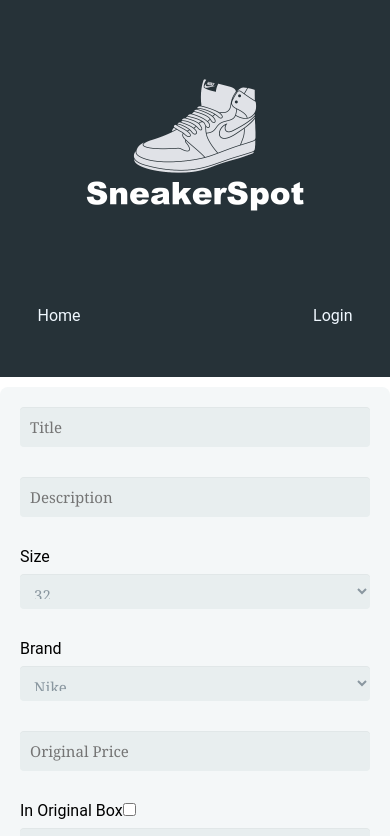
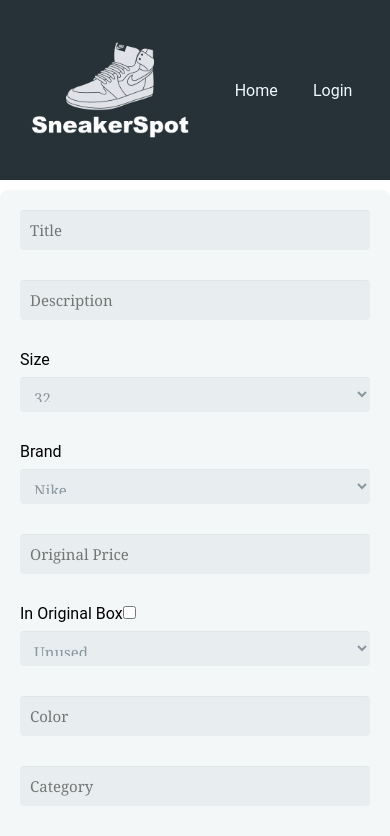
Before and after one commit to MaximilianLS98/sneakerstrade, a React (Create React App) app in the folder client/: page /create in a window 390 px wide. Shown: the top 836 px of the page. Built offline with nearby package versions, Linux system fonts and the light colour scheme.

Commit message:
done some styling, broke mobile view

```diff
--- a/client/src/App.css
+++ b/client/src/App.css
@@ -1,5 +1,5 @@
 body {
-  height: 100vh;
+  /* height: 100vh; */
   margin: 0;
 }
 
@@ -7,12 +7,13 @@
   font-family: 'Roboto', sans-serif;
 }
 
+
 .App {
   /* text-align: center; */
 }
 
-.logo {
-  max-width: 250px;
+.root {
+  height: 100vh;
 }
 
 .centered-text {
@@ -21,8 +22,9 @@
 
 .brand-heading {
   color: #263238;
-  text-decoration: underline;
-  font-size: 3em;
+  /* text-decoration: underline; */
+  font-size: 2.5em;
+  font-family: 'Roboto', sans-serif;
 }
 
 .profile-picture {
@@ -475,6 +477,6 @@
 
 @media screen and (min-width: 1100px) {
   .sneakerContainer {
-    height: 80vh;
+    /* height: 80vh; */
   }
 }
--- a/client/src/components/Header.jsx
+++ b/client/src/components/Header.jsx
@@ -1,13 +1,21 @@
 import React from "react";
+import { useNavigate } from "react-router-dom";
 import MainMenu from "./MainMenu";
 import logo from "../assets/images/sneakerspotlogo.png";
 import whiteLogo from "../assets/images/logo.png";
 import '../header.css';
 
 const Header = () => {
+
+    const navigate = useNavigate();
+
+    const redirectHome = () => {
+        navigate("/");
+    }
+
     return (
-        <header>
-            <img src={whiteLogo} className='logo' alt="sneakerspot logo" />
+        <header className="headerContainer">
+            <img src={whiteLogo} className='logo' alt="sneakerspot logo" onClick={(e) => redirectHome(e)} />
             <MainMenu />
         </header>
     );
--- a/client/src/components/MainMenu.jsx
+++ b/client/src/components/MainMenu.jsx
@@ -1,5 +1,5 @@
 import React from "react";
-import { Link } from "react-router-dom";
+import { Link, NavLink } from "react-router-dom";
 import { useAuth0 } from "@auth0/auth0-react";
 
 const MainMenu = () => {
@@ -10,14 +10,14 @@
         <nav className="main-nav">
             <div className="main-nav--list">
                 <p>
-                    <Link to="/" className="main-nav--item" >Home</Link>
+                    <NavLink to="/" className="main-nav--item" >Home</NavLink>
                 </p>
                 {isAuthenticated && <>
                 <p>
-                    <Link to="/create" className="main-nav--item" >Create Sneaker</Link>
+                    <NavLink className={( { isActive } ) => (isActive) ? 'active main-nav--item' : 'inactive main-nav--item'} to="/create" >Create Sneaker</NavLink>
                 </p>
                 <p>
-                    <Link to="/profile" className="main-nav--item" >Profile</Link>
+                    <NavLink to="/profile" className="main-nav--item" >Profile</NavLink>
                 </p>
                 </>}
                 {!isAuthenticated && <p>
--- a/client/src/header.css
+++ b/client/src/header.css
@@ -1,7 +1,15 @@
 header {
     background-color: #263238;
-    padding: 20px;
+    padding: 0 20px;
     text-align: center;
+}
+
+.headerContainer {
+    display: flex;
+    flex-direction: row;
+    justify-content: space-between;
+    align-items: center;
+    margin: 0 auto;
 }
 
 .header-title {
@@ -18,18 +26,22 @@
     margin: 0 auto;
 }
 
+.logo {
+    max-width: 180px;
+    cursor: pointer;
+}
+
 .main-nav {
     display: flex;
-    justify-content: space-between;
+    width: 100%;
     align-items: center;
     margin: 2em auto;
-    width: 90%;
-    max-width: 1200px;
+    /* max-width: 1200px; */
 }
 
 .main-nav--list {
     display: flex;
-    justify-content: space-between;
+    justify-content: flex-end;
     align-items: center;
     margin: 0 auto;
     width: 100%;
@@ -40,6 +52,7 @@
 .main-nav--item {
     color: aliceblue;
     text-decoration: none;
+    margin: 1.1em;
 }
 
 .main-nav--item:hover {
@@ -54,6 +67,11 @@
     }
 
     .main-nav--item{
-        font-size: 30px;
+        font-size: 24px;
     }
 }
+
+.active {
+    color: #c5c5c5;
+    text-decoration: underline;
+}
--- a/client/src/pages/Home.jsx
+++ b/client/src/pages/Home.jsx
@@ -35,7 +35,7 @@
             )}
             {loading ? <p>Loading...</p> : <div>
                 <BrandButtons />
-                <h1 className="centered-text brand-heading">All Sneakers</h1>
+                {/* <h1 className="centered-text brand-heading">All Sneakers</h1> */}
                 <div className="sneaker-card-container">
                 {sneakerState.sneakers.map(sneaker => {
                     return <Sneaker key={sneaker.id} sneaker={sneaker} />
```
